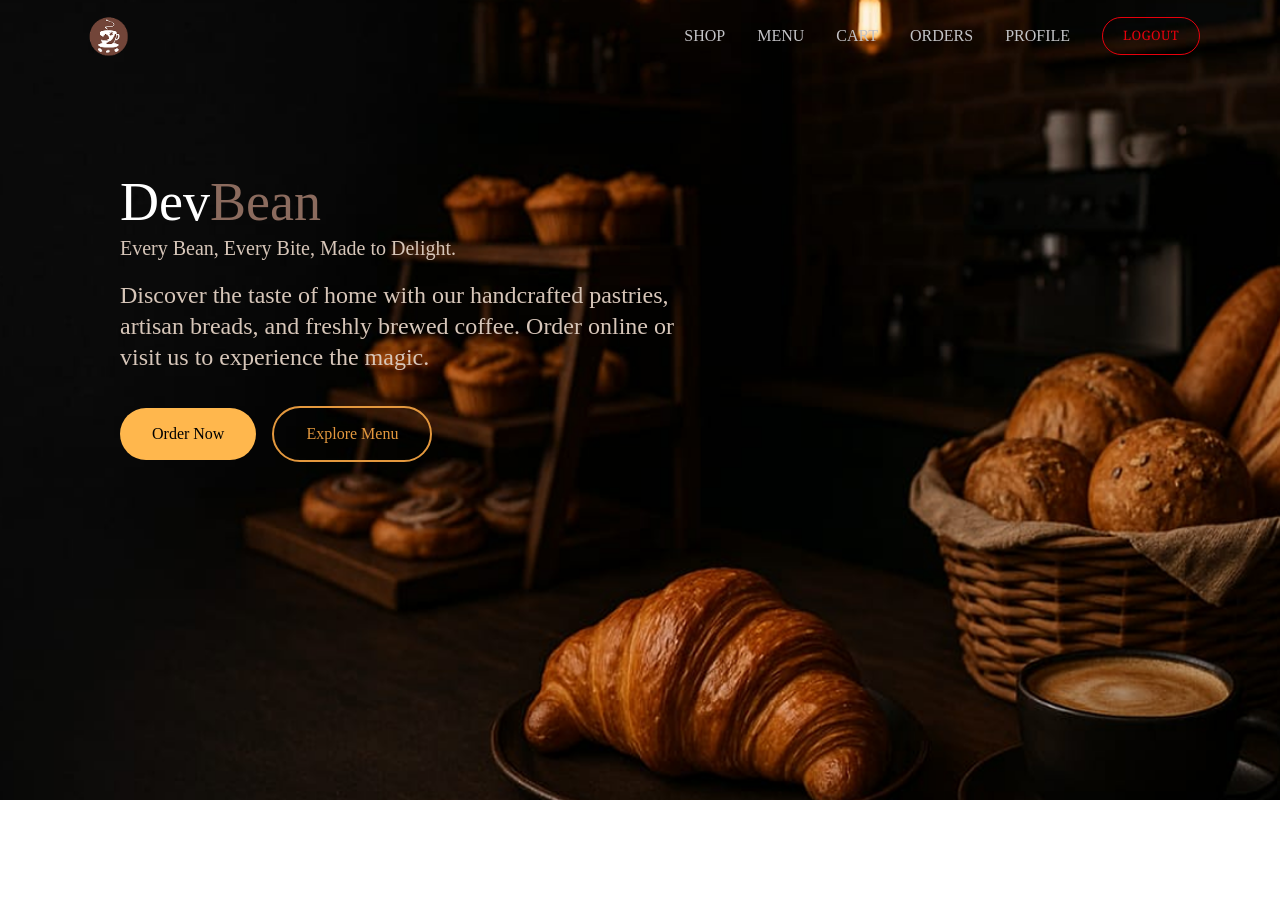
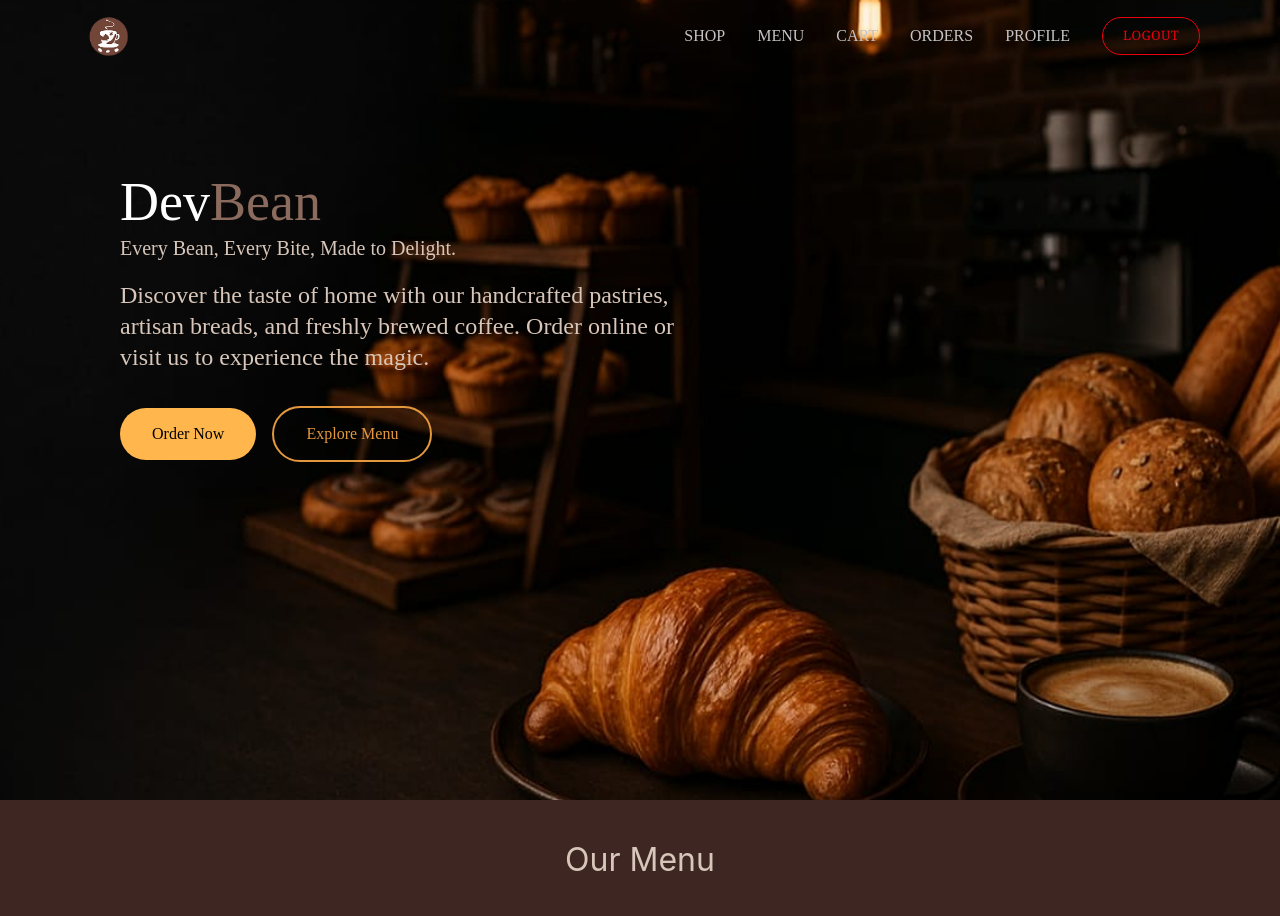
Before and after one commit to abduletifabdella29-lab/DevBean-Cafe, a React (Vite) app: page / in a window 1280 px wide. Shown: the top 916 px of the page. Before the commit the page ends 800 px from the top, so only its background shows below. Built offline with nearby package versions, Linux system fonts and the light colour scheme.

Commit message:
feat: add MenuSection component to App for menu display

```diff
--- a/src/App.jsx
+++ b/src/App.jsx
@@ -1,10 +1,12 @@
 import React from 'react'
 import HeroSection from './Componentes/HeroSection'
+import MenuSection from './Componentes/Menu/MenuSection'
 
 function App() {
   return (
     <div>
       <HeroSection />
+      <MenuSection />
     </div>
   )
 }
```
